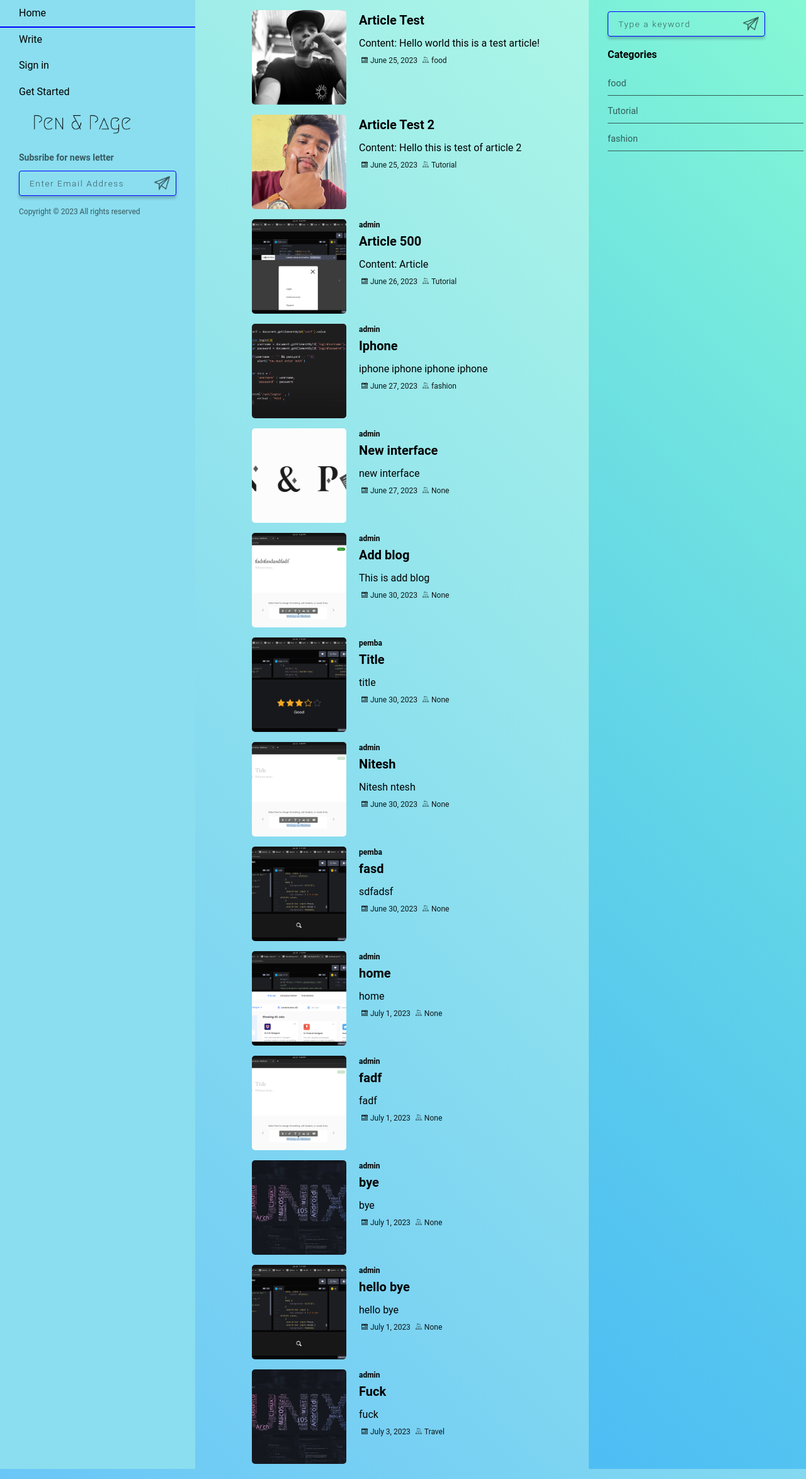
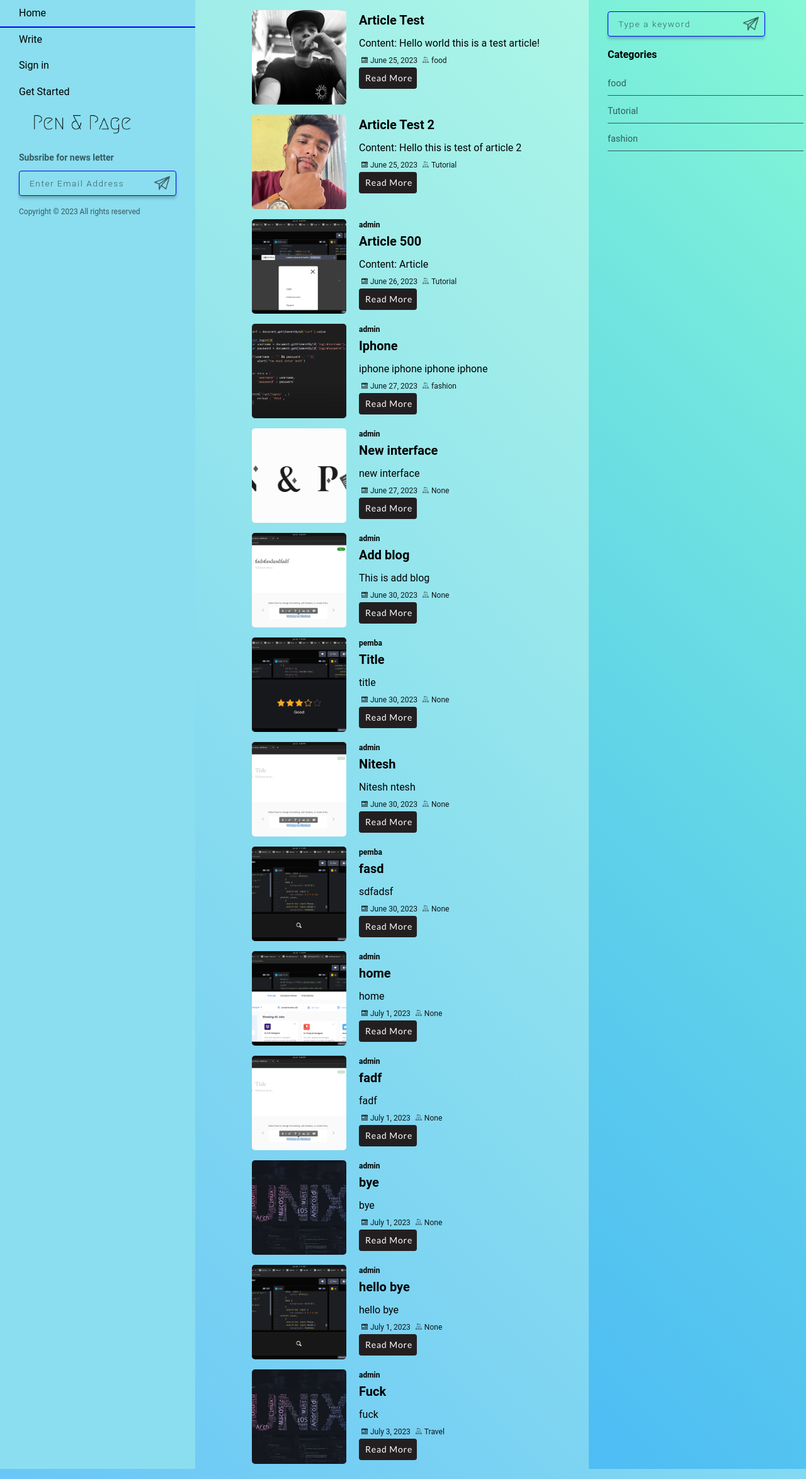
Before and after one commit to pembattech/pen-and-page, a Django app: page / in a window 1280 px wide. Shown: the top 2348 px of the page at 63% size. Run offline with Django 4.2, Linux system fonts and the light colour scheme; data comes from the database, SQL or seed files in the repository; both versions use the stored data as it was after the commit.

Commit message:
add read more button and other minor fixes

```diff
--- a/home/templates/addblog.html
+++ b/home/templates/addblog.html
@@ -145,7 +145,6 @@
 
 <div class="mid-grid">
     <div class="entry-container">
-        {% if user.is_authenticated %}
         <form method="post" enctype="multipart/form-data">
             {% csrf_token %}
             <div class="entry-container-form">
@@ -186,9 +185,6 @@
 
             <button type="submit">Submit</button>
         </form>
-        {% else %}
-
-        {% endif %}
 
     </div>
 </div>
--- a/home/templates/home.html
+++ b/home/templates/home.html
@@ -16,23 +16,28 @@
         </div>
         <div class="card-body">
           {% if blog.author != None %}
-            <div class="card-user">
-              <p>{{ blog.author }}</p>
-            </div>
+          <div class="card-user">
+            <p>{{ blog.author }}</p>
+          </div>
           {% endif %}
           <div class="card-title">
             <a class="article-link" href="{% url 'blog_detail' blog.slug %}">{{ blog.title }}</a>
           </div>
           <div class="card-text">
             {% if blog.short_description != None %}
-              <p>{{ blog.short_description }}</p>
+            <p>{{ blog.short_description }}</p>
             {% else %}
-              <p> Content: {{ blog.content }}</p>
+            <p> Content: {{ blog.content }}</p>
             {% endif %}
           </div>
           <div class="card-footer">
-            <p><img class = "small-image" src="{% static 'image/calendar.png' %}" alt="calendar" />{{ blog.created_at.date }}</p>
-            <p><img class = "small-image" src="{% static 'image/category.png' %}" alt="category" />{{ blog.category }}</p>
+            <p><img class="small-image" src="{% static 'image/calendar.png' %}"
+                alt="calendar" />{{blog.created_at.date}}</p>
+            <p><img class="small-image" src="{% static 'image/category.png' %}" alt="category" />{{ blog.category }}</p>
+
+            <div class="readmore">
+              <a class="article-link" href="{% url 'blog_detail' blog.slug %}">Read More</a>
+            </div>
           </div>
         </div>
       </div>
--- a/home/views.py
+++ b/home/views.py
@@ -10,32 +10,36 @@ def home(request):
     return render(request, 'home.html', context)
 
 def add_blog(request):
-    context = {'form': BlogForm, 'category_choices': CATEGORY_CHOICES}
-    try:
-        if request.method == 'POST':
-            form = BlogForm(request.POST)
-            image = request.FILES.get('file-upload-input', '')
-            title = request.POST.get('title')
-            user = request.user
-            category = request.POST.get('category')
+    if request.user.is_authenticated:
+        context = {'form': BlogForm, 'category_choices': CATEGORY_CHOICES}
+        try:
+            if request.method == 'POST':
+                form = BlogForm(request.POST)
+                image = request.FILES.get('file-upload-input', '')
+                title = request.POST.get('title')
+                user = request.user
+                category = request.POST.get('category')
 
-            if form.is_valid():
-                print("test2")
-                content = form.cleaned_data['content']
-                short_description = form.cleaned_data['short_description']
-                print("test3")
-                print(user, title, short_description, content, category, image)
+                if form.is_valid():
+                    print("test2")
+                    content = form.cleaned_data['content']
+                    short_description = form.cleaned_data['short_description']
+                    print("test3")
+                    print(user, title, short_description, content, category, image)
 
-                blog_obj = Blog.objects.create(
-                    author=user, title=title, short_description = short_description,
-                    content=content, category = category , image=image
-                )
-                print(blog_obj)
-            return redirect('/addblog/')
-    except Exception as e:
-        print(e)
+                    blog_obj = Blog.objects.create(
+                        author=user, title=title, short_description = short_description,
+                        content=content, category = category , image=image
+                    )
+                    print(blog_obj)
+                return redirect('/addblog/')
+        except Exception as e:
+            print(e)
 
-    return render(request, 'addblog.html', context)
+        return render(request, 'addblog.html', context)
+    else:
+        return render(request, 'login.html')
+
 
 
 def login_view(request):
--- a/static/css/style.css
+++ b/static/css/style.css
@@ -303,6 +303,27 @@ a.article-link {
 .blog-title {
     font-size: 30px;
 }
+
+.readmore a {
+    line-height: 1em;
+    letter-spacing: 0.06em;
+    font-family: 'Lato', sans-serif;
+    font-weight: normal;
+    font-size: 14px;
+    text-decoration: none;
+    color: #fff;
+    background: #231f20;
+    display: inline-block;
+    padding: 10px 7px 10px 10px;
+    transition: background 200ms;
+    border-radius: 4px;
+}
+
+.readmore a:hover {
+    background: #cea052;
+    color: #231f20;
+}
+
 
 /*
 .article-item {
```
Also changed, not shown: db.sqlite3.
